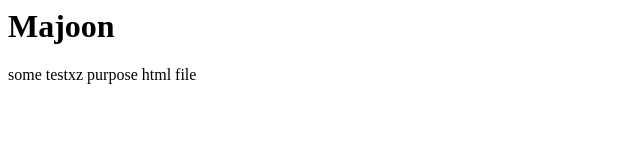
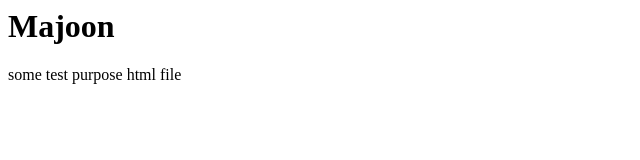
Before and after one commit to aminrzaei-test/majoon, a plain HTML site: page index.html in a window 1280 px wide. Shown: the full height of the page, 0-640 px from the left. Drawn offline with Linux system fonts and the light colour scheme.

Commit message:
Fix typo in index.html file #1.

```diff
--- a/index.html
+++ b/index.html
@@ -4,6 +4,6 @@
   </head>
   <body>
     <h1>Majoon</h1>
-    <p>some testxz purpose html file</p>
+    <p>some test purpose html file</p>
   </body>
 </html>
```
